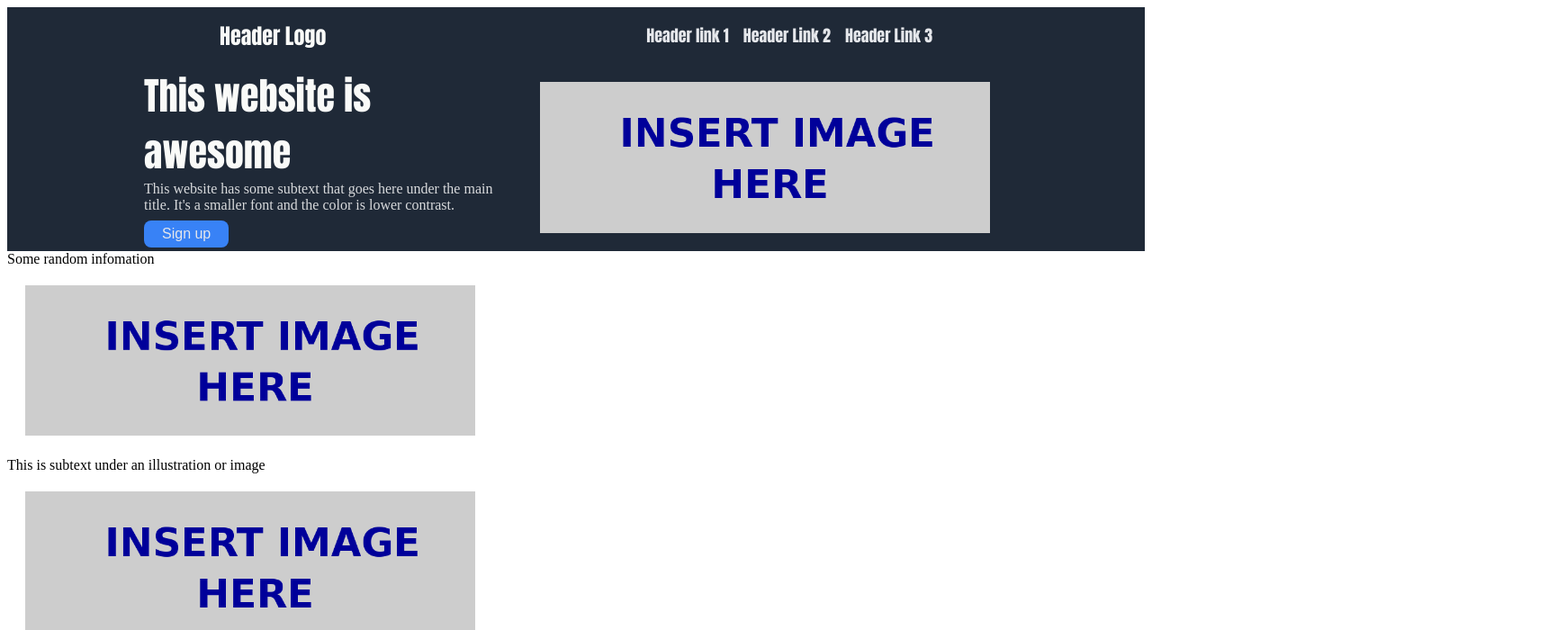
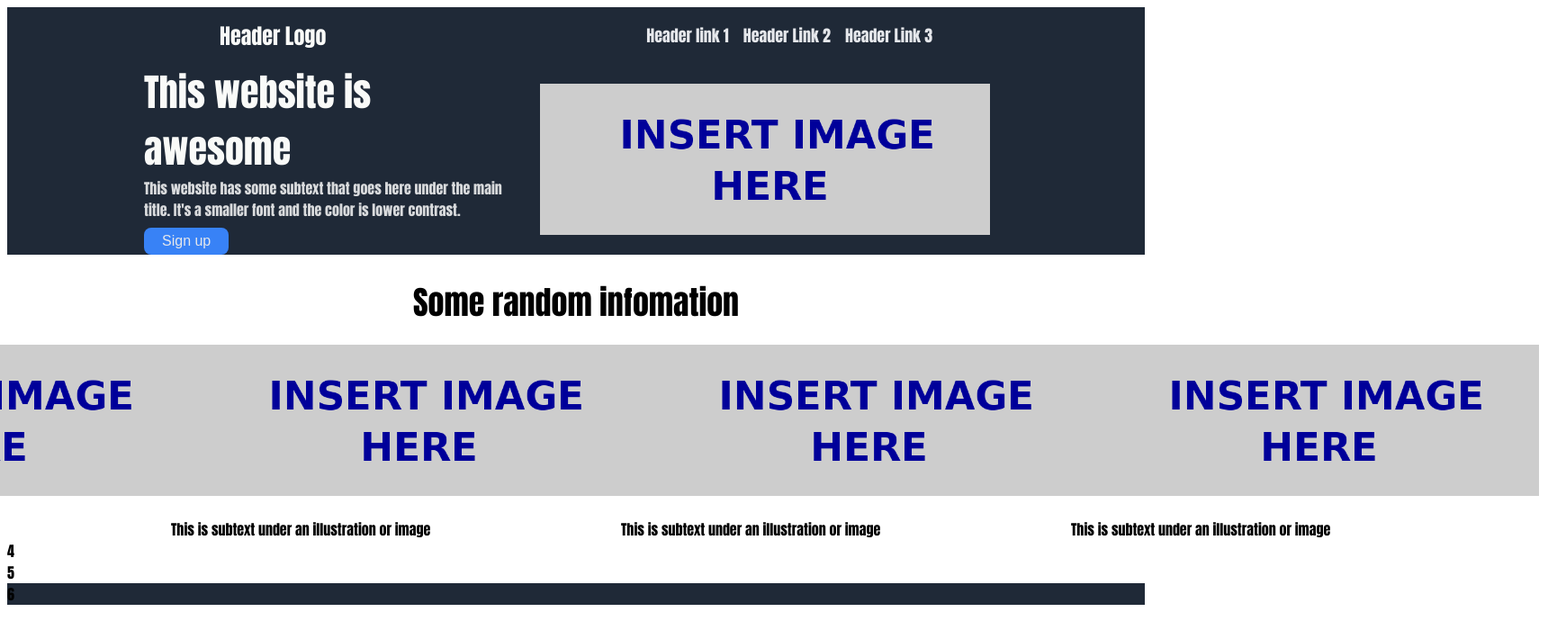
Before and after one commit to Micky-I/Landing-Page, a plain HTML site: page index.html in a window 1280 px wide. Shown: the top 700 px of the page at 90% size, 1730 px wide, since content can reach past the window. Drawn offline with Linux system fonts and the light colour scheme.

Commit message:
structured heading and pictures with accompaning info

```diff
--- a/styles.css
+++ b/styles.css
@@ -3,6 +3,7 @@
 body {
     display: flex;
     flex-direction: column;
+    font-family: Impact, Haettenschweiler, 'Arial Narrow Bold', sans-serif;
 
 }
 
@@ -21,7 +22,7 @@ width: 400px;}
     align-items: center;
     gap: 80px;
     color: white;
-    font-family: Impact, Haettenschweiler, 'Arial Narrow Bold', sans-serif;
+
 
 }
 
@@ -44,7 +45,7 @@ width: 400px;}
     font-weight: 900;
     color: #f9faf8;
     width: 400px;
-    font-family: Impact, Haettenschweiler, 'Arial Narrow Bold', sans-serif;
+
 
 
 }
@@ -83,6 +84,27 @@ button {
 }
 
 
+.heading {
+ display: flex;
+ justify-content: center;
+ align-items: center;
+font-size: 36px;
+color: black;
+font-weight: 800;
+margin-top: 26px;
+
+}
+
+.box {
+    max-width: 400px;
+}
+
+.info {
+    display: flex;
+    justify-content: center;
+    gap:100px;
+}
+
 ul {  list-style-type: none;}
 
 a { text-decoration: none;}
```
